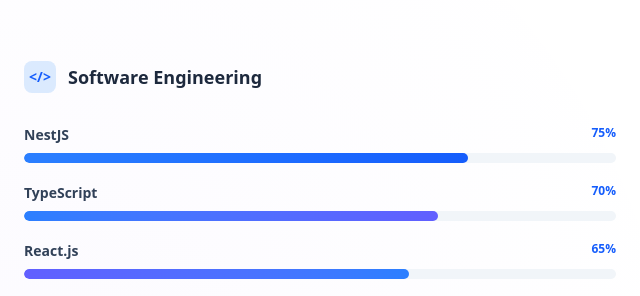
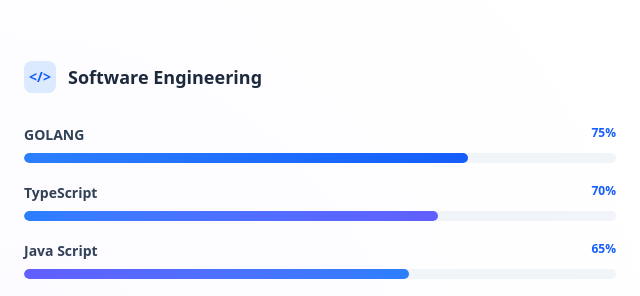
Before and after one commit to luqman-Engginer/MY_CV, a website built with Vite: page index.html in a window 1280 px wide. Shown: the part 2141-2437 px from the top of the page, 0-640 px from the left. Built offline with nearby package versions, Linux system fonts and the light colour scheme.

Commit message:
third-commit

```diff
--- a/index.html
+++ b/index.html
@@ -226,7 +226,7 @@
           <div class="space-y-5">
             <div>
               <div class="flex justify-between mb-2">
-                <span class="text-sm font-semibold text-slate-700">NestJS</span>
+                <span class="text-sm font-semibold text-slate-700">GOLANG</span>
                 <span class="text-xs font-bold text-blue-600">75%</span>
               </div>
               <div class="w-full h-2.5 bg-slate-100 rounded-full overflow-hidden">
@@ -244,7 +244,7 @@
             </div>
             <div>
               <div class="flex justify-between mb-2">
-                <span class="text-sm font-semibold text-slate-700">React.js</span>
+                <span class="text-sm font-semibold text-slate-700">Java Script</span>
                 <span class="text-xs font-bold text-blue-600">65%</span>
               </div>
               <div class="w-full h-2.5 bg-slate-100 rounded-full overflow-hidden">
```
